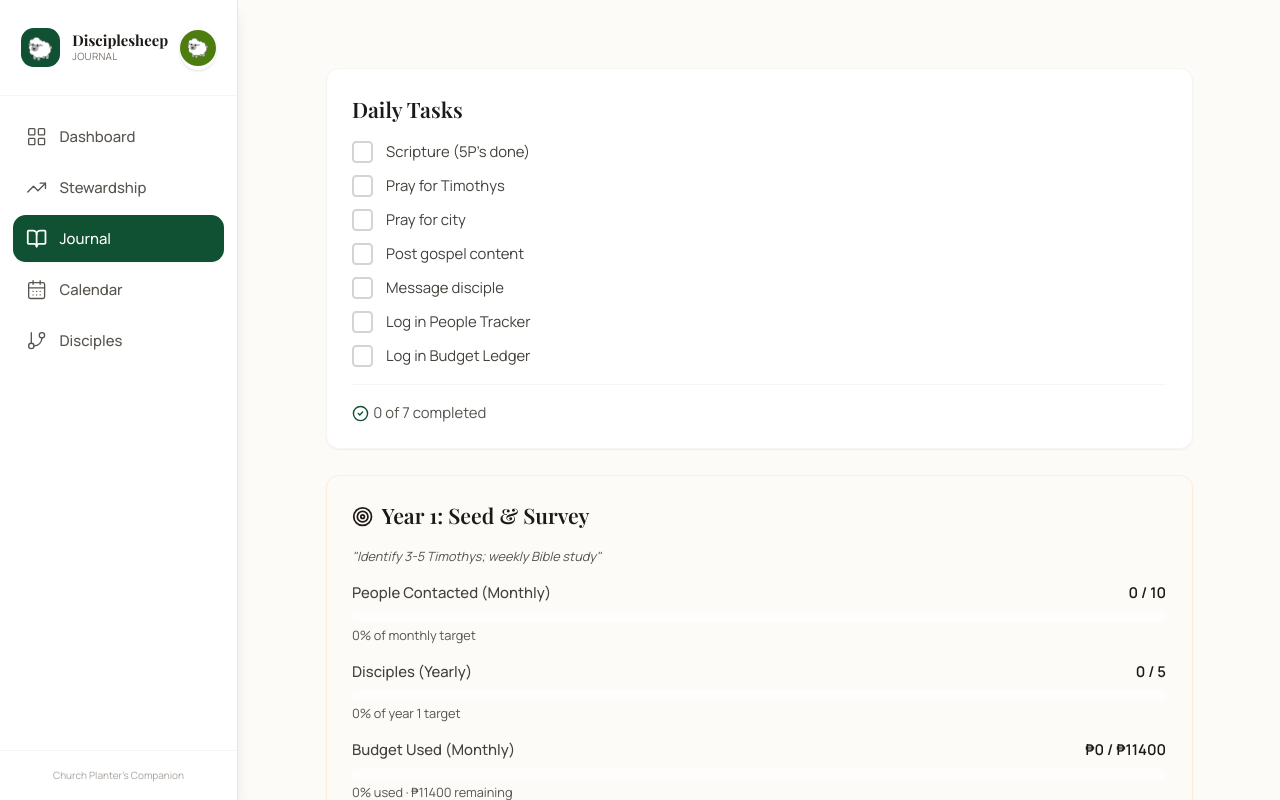
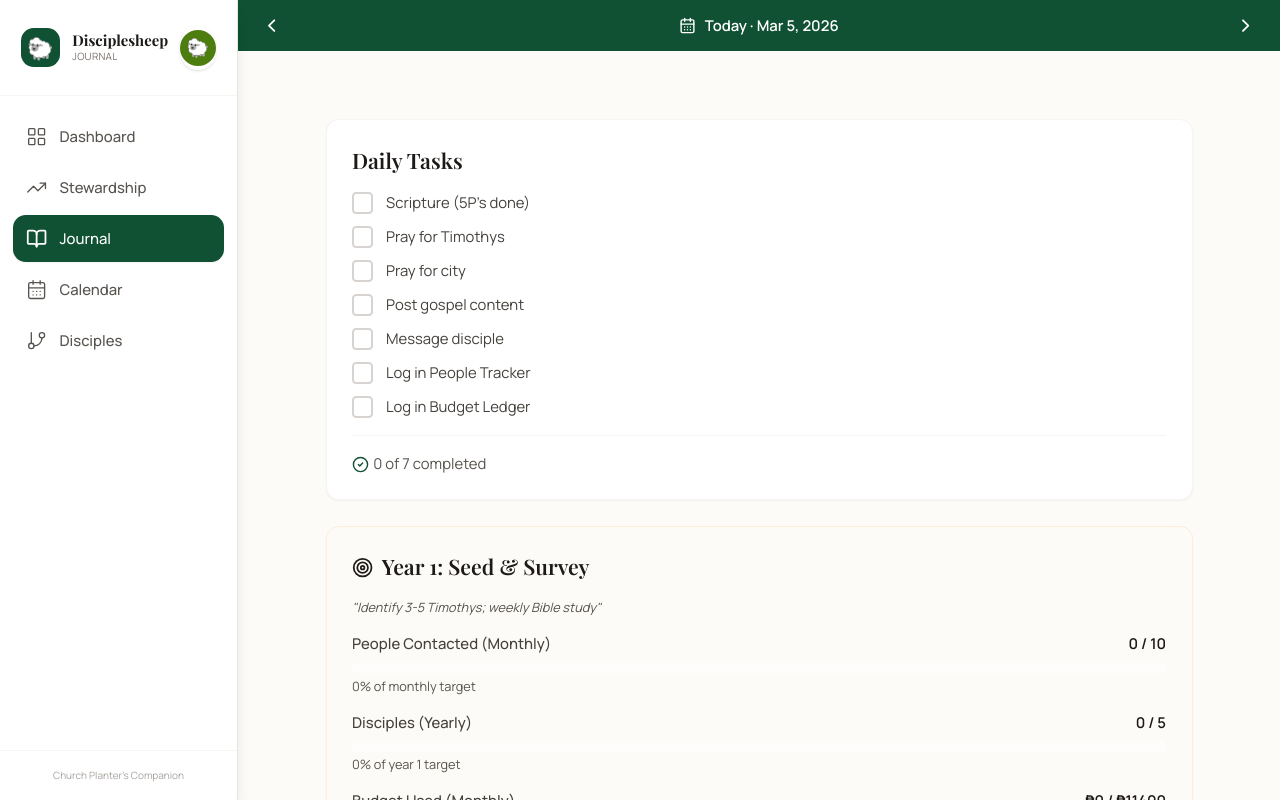
Before and after one commit to Disciplesheep/Disciplesheep-App, a React (Create React App) app in the folder frontend/: page /journal in a window 1280 px wide. Shown: the top 800 px of the page. Built offline with nearby package versions, Linux system fonts and the light colour scheme.

Commit message:
Update Layout.js

```diff
--- a/frontend/src/components/Layout.js
+++ b/frontend/src/components/Layout.js
@@ -1,10 +1,12 @@
 import React, { useState, useRef } from 'react';
-import { NavLink, Outlet, useNavigate } from 'react-router-dom';
+import { NavLink, Outlet, useNavigate, useLocation } from 'react-router-dom';
 import {
   LayoutGrid, BookOpen, GitBranch, TrendingUp,
-  CalendarDays, Settings as SettingsIcon, X, Camera, Check
+  CalendarDays, Settings as SettingsIcon, X, Camera, Check,
+  ChevronLeft, ChevronRight
 } from 'lucide-react';
 import { useScreenSize } from '@/hooks/useScreenSize';
+import { format, addDays, subDays } from 'date-fns';
 
 const navItems = [
   { to: '/',            icon: LayoutGrid,   label: 'Dashboard' },
@@ -136,6 +138,41 @@ const ProfileMenu = () => {
   );
 };
 
+/* ── Journal Date Navigation Bar ────────────────────────────────────────── */
+const JournalDateBar = ({ journalDate, setJournalDate, setPickerOpen }) => {
+  const isToday = format(journalDate, 'yyyy-MM-dd') === format(new Date(), 'yyyy-MM-dd');
+  return (
+    <div className="flex items-center justify-between px-4 py-2 bg-forest-500 text-white">
+      <button
+        onClick={() => setJournalDate(d => subDays(d, 1))}
+        className="w-8 h-8 flex items-center justify-center rounded-full hover:bg-white/20 transition-colors"
+        style={{ minHeight: 0 }}
+      >
+        <ChevronLeft className="w-5 h-5" />
+      </button>
+
+      <button
+        onClick={() => setPickerOpen(v => !v)}
+        className="flex items-center gap-2 px-3 py-1 rounded-full hover:bg-white/20 transition-colors"
+        style={{ minHeight: 0 }}
+      >
+        <CalendarDays className="w-4 h-4" />
+        <span className="text-sm font-semibold">
+          {isToday ? 'Today · ' : ''}{format(journalDate, 'MMM d, yyyy')}
+        </span>
+      </button>
+
+      <button
+        onClick={() => setJournalDate(d => addDays(d, 1))}
+        className="w-8 h-8 flex items-center justify-center rounded-full hover:bg-white/20 transition-colors"
+        style={{ minHeight: 0 }}
+      >
+        <ChevronRight className="w-5 h-5" />
+      </button>
+    </div>
+  );
+};
+
 const SideNav = () => (
   <aside className="fixed top-0 left-0 h-full w-56 bg-white/95 dark:bg-stone-900/95 backdrop-blur-xl border-r border-stone-200 dark:border-stone-700 flex flex-col z-50 shadow-lg">
     <div className="flex items-center justify-between px-5 py-6 border-b border-stone-100 dark:border-stone-800">
@@ -214,8 +251,9 @@ const BottomNav = () => (
 
 const Layout = () => {
   const { isTablet } = useScreenSize();
+  const location = useLocation();
+  const isJournalPage = location.pathname === '/journal';
 
-  // Journal date state — shared with JournalEntry via Outlet context
   const [journalDate, setJournalDate] = useState(new Date());
   const [pickerOpen, setPickerOpen]   = useState(false);
 
@@ -227,6 +265,16 @@ const Layout = () => {
         <>
           <SideNav />
           <main className="ml-56 min-h-screen">
+            {/* Journal date bar for tablet */}
+            {isJournalPage && (
+              <div className="sticky top-0 z-40">
+                <JournalDateBar
+                  journalDate={journalDate}
+                  setJournalDate={setJournalDate}
+                  setPickerOpen={setPickerOpen}
+                />
+              </div>
+            )}
             <div className="max-w-4xl mx-auto px-6 py-8 lg:px-10 lg:py-10">
               <Outlet context={outletContext} />
             </div>
@@ -234,14 +282,29 @@ const Layout = () => {
         </>
       ) : (
         <>
-          <div className="fixed top-0 left-0 right-0 z-50 bg-white/90 dark:bg-stone-900/90 backdrop-blur-xl border-b border-stone-200 dark:border-stone-700 flex items-center justify-between px-4 h-12">
-            <div className="flex items-center gap-2">
-              <span className="text-lg">🐑</span>
-              <p className="font-serif font-bold text-sm text-stone-900 dark:text-stone-100">Disciplesheep</p>
+          {/* Mobile top bar */}
+          <div className="fixed top-0 left-0 right-0 z-50 bg-white/90 dark:bg-stone-900/90 backdrop-blur-xl border-b border-stone-200 dark:border-stone-700">
+            <div className="flex items-center justify-between px-4 h-12">
+              <div className="flex items-center gap-2">
+                <span className="text-lg">🐑</span>
+                <p className="font-serif font-bold text-sm text-stone-900 dark:text-stone-100">Disciplesheep</p>
+              </div>
+              <ProfileMenu />
             </div>
-            <ProfileMenu />
+            {/* Journal date bar shown below header on journal page */}
+            {isJournalPage && (
+              <JournalDateBar
+                journalDate={journalDate}
+                setJournalDate={setJournalDate}
+                setPickerOpen={setPickerOpen}
+              />
+            )}
           </div>
-          <main style={{ paddingTop: '3rem', paddingBottom: 'calc(4rem + env(safe-area-inset-bottom, 0px))' }}>
+
+          <main style={{
+            paddingTop: isJournalPage ? '6rem' : '3rem',
+            paddingBottom: 'calc(4rem + env(safe-area-inset-bottom, 0px))'
+          }}>
             <div className="max-w-xl mx-auto px-4 sm:px-6 py-5 sm:py-7">
               <Outlet context={outletContext} />
             </div>
```
